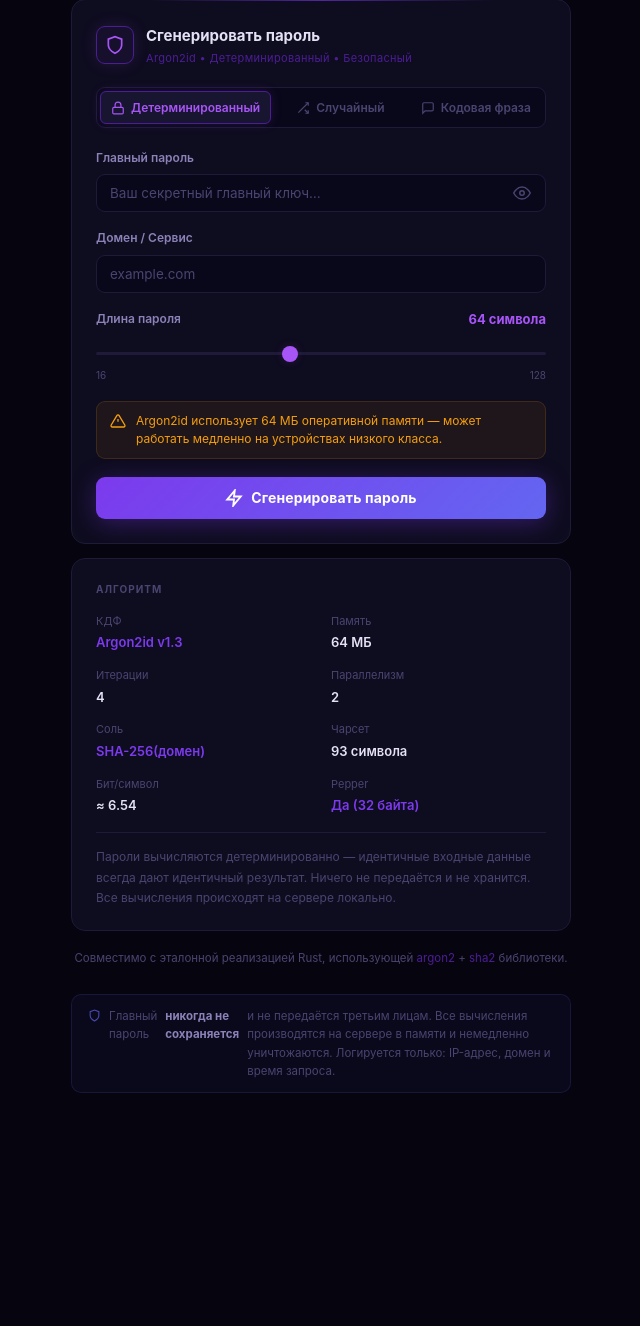
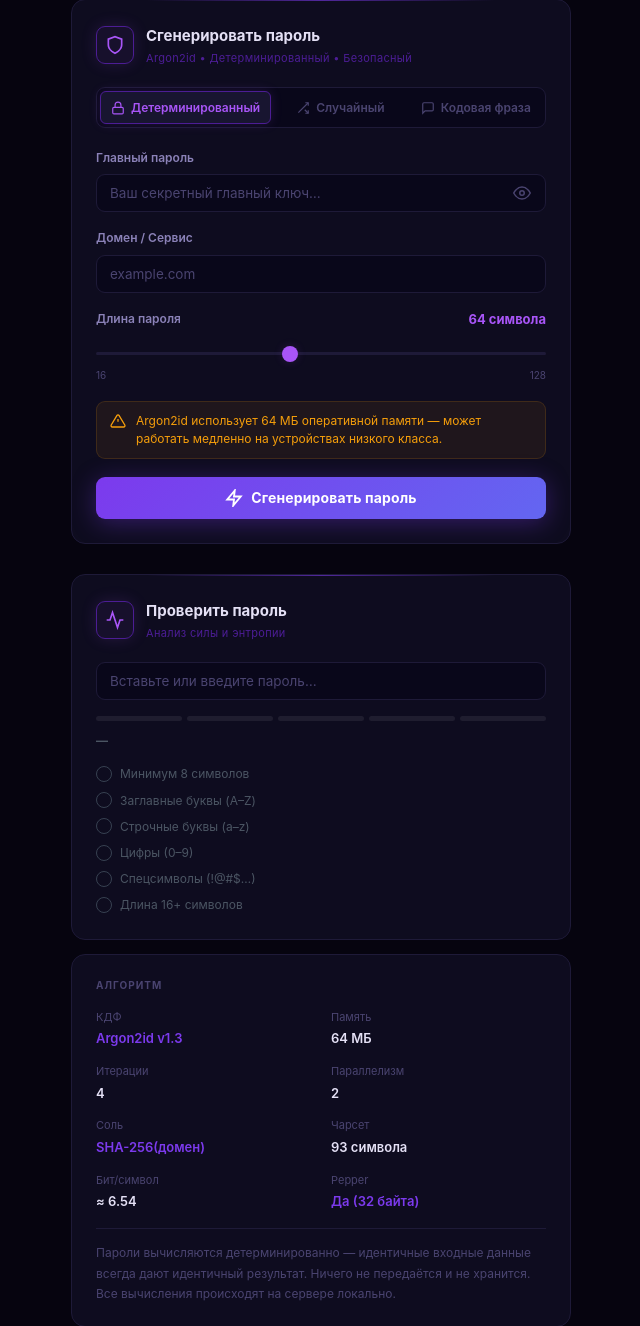
Before and after one commit to asmodeusss111/uPass, a FastAPI app: page / in a window 1280 px wide. Shown: the part 450-1776 px from the top of the page, without its empty margins (319-959 px from the left). Before the commit the page ends 1543 px from the top, so only its background shows below. Run offline with FastAPI, Linux system fonts and the light colour scheme.

Commit message:
feat: add password strength meter

```diff
--- a/static/css/styles.css
+++ b/static/css/styles.css
@@ -247,6 +247,29 @@ body::after {
 .mode-btn svg { flex-shrink: 0; }
 
 /* ── Separator / word-count buttons ────────────────────────────── */
+/* ── Strength Meter ─────────────────────────────────────────────── */
+.sm-bars { display: flex; gap: 5px; margin-bottom: 10px; }
+.sm-bar  { flex: 1; height: 5px; border-radius: 99px; background: rgba(255,255,255,0.07); transition: background 0.35s ease; }
+.sm-bar.s1 { background: #ef4444; box-shadow: 0 0 6px #ef444455; }
+.sm-bar.s2 { background: #f97316; box-shadow: 0 0 6px #f9731655; }
+.sm-bar.s3 { background: #eab308; box-shadow: 0 0 6px #eab30855; }
+.sm-bar.s4 { background: #22c55e; box-shadow: 0 0 6px #22c55e55; }
+.sm-bar.s5 { background: #6366f1; box-shadow: 0 0 6px #6366f155; }
+
+.sm-footer  { display: flex; justify-content: space-between; align-items: center; margin-bottom: 14px; }
+.sm-label   { font-size: 12px; font-weight: 700; text-transform: uppercase; letter-spacing: 0.06em; color: #4b5563; transition: color 0.3s; }
+.sm-entropy { font-size: 11px; color: #4b5563; }
+
+.sm-checks { display: flex; flex-direction: column; gap: 7px; }
+.sm-check  { display: flex; align-items: center; gap: 8px; font-size: 12px; color: #4b5563; transition: color 0.25s; }
+.sm-check.ok { color: #86efac; }
+.sm-dot {
+  width: 16px; height: 16px; border-radius: 50%; flex-shrink: 0;
+  border: 1.5px solid #374151; display: flex; align-items: center; justify-content: center;
+  font-size: 9px; transition: all 0.25s;
+}
+.sm-check.ok .sm-dot { background: #22c55e; border-color: #22c55e; color: #fff; }
+
 .sep-btns { display: flex; flex-wrap: wrap; gap: 8px; margin-top: 8px; }
 .sep-btn {
   padding: 6px 14px; border-radius: 8px; font-size: 12px; font-weight: 600;
--- a/static/index.html
+++ b/static/index.html
@@ -172,6 +172,45 @@
       </button>
     </div>
 
+    <!-- Strength Meter -->
+    <div class="card" style="margin-top:16px">
+      <div class="card-header">
+        <div class="card-icon">
+          <svg width="20" height="20" viewBox="0 0 24 24" fill="none" stroke="currentColor" stroke-width="2">
+            <polyline points="22 12 18 12 15 21 9 3 6 12 2 12"/>
+          </svg>
+        </div>
+        <div>
+          <div class="card-title">Проверить пароль</div>
+          <div class="card-sub">Анализ силы и энтропии</div>
+        </div>
+      </div>
+      <div class="field" style="margin-bottom:16px">
+        <div class="input-wrap">
+          <input type="text" id="sm-input" placeholder="Вставьте или введите пароль…" autocomplete="off" oninput="smAnalyze(this.value)"/>
+        </div>
+      </div>
+      <div class="sm-bars">
+        <div class="sm-bar" id="sm-b1"></div>
+        <div class="sm-bar" id="sm-b2"></div>
+        <div class="sm-bar" id="sm-b3"></div>
+        <div class="sm-bar" id="sm-b4"></div>
+        <div class="sm-bar" id="sm-b5"></div>
+      </div>
+      <div class="sm-footer">
+        <span class="sm-label" id="sm-label">—</span>
+        <span class="sm-entropy" id="sm-entropy"></span>
+      </div>
+      <div class="sm-checks">
+        <div class="sm-check" id="smc-len"><div class="sm-dot" id="smd-len"></div>Минимум 8 символов</div>
+        <div class="sm-check" id="smc-upper"><div class="sm-dot" id="smd-upper"></div>Заглавные буквы (A–Z)</div>
+        <div class="sm-check" id="smc-lower"><div class="sm-dot" id="smd-lower"></div>Строчные буквы (a–z)</div>
+        <div class="sm-check" id="smc-digit"><div class="sm-dot" id="smd-digit"></div>Цифры (0–9)</div>
+        <div class="sm-check" id="smc-special"><div class="sm-dot" id="smd-special"></div>Спецсимволы (!@#$…)</div>
+        <div class="sm-check" id="smc-long"><div class="sm-dot" id="smd-long"></div>Длина 16+ символов</div>
+      </div>
+    </div>
+
     <!-- Algorithm info -->
     <div class="algo">
       <div class="algo-title">Алгоритм</div>
--- a/static/js/app.js
+++ b/static/js/app.js
@@ -247,3 +247,58 @@ async function copyPassword() {
 document.addEventListener('keydown', e => {
   if (e.key === 'Enter') generate();
 });
+
+// ── Strength Meter ───────────────────────────────────────────────
+const _SM_LABELS = ['', 'Очень слабый', 'Слабый', 'Средний', 'Сильный', 'Очень сильный'];
+const _SM_COLORS = ['', '#ef4444', '#f97316', '#eab308', '#22c55e', '#6366f1'];
+
+function _smEntropy(pwd) {
+  let pool = 0;
+  if (/[a-z]/.test(pwd)) pool += 26;
+  if (/[A-Z]/.test(pwd)) pool += 26;
+  if (/[0-9]/.test(pwd))  pool += 10;
+  if (/[^a-zA-Z0-9]/.test(pwd)) pool += 32;
+  return pool > 0 ? Math.round(pwd.length * Math.log2(pool)) : 0;
+}
+
+function _smScore(pwd) {
+  if (!pwd) return 0;
+  let s = 0;
+  if (pwd.length >= 8)          s++;
+  if (/[A-Z]/.test(pwd))        s++;
+  if (/[a-z]/.test(pwd))        s++;
+  if (/[0-9]/.test(pwd))        s++;
+  if (/[^a-zA-Z0-9]/.test(pwd)) s++;
+  if (pwd.length >= 16) s = Math.min(5, s + 1);
+  if (pwd.length < 6)   s = Math.min(1, s);
+  return Math.min(5, s);
+}
+
+function _smCheck(id, ok) {
+  document.getElementById('smc-' + id).classList.toggle('ok', ok);
+  const dot = document.getElementById('smd-' + id);
+  dot.textContent = ok ? '✓' : '';
+}
+
+function smAnalyze(pwd) {
+  const sc   = _smScore(pwd);
+  const bits = _smEntropy(pwd);
+
+  for (let i = 1; i <= 5; i++) {
+    const bar = document.getElementById('sm-b' + i);
+    bar.className = 'sm-bar' + (i <= sc ? ` s${sc}` : '');
+  }
+
+  const lbl = document.getElementById('sm-label');
+  lbl.textContent = pwd ? _SM_LABELS[sc] : '—';
+  lbl.style.color = pwd ? _SM_COLORS[sc] : '#4b5563';
+
+  document.getElementById('sm-entropy').textContent = pwd ? `~${bits} бит энтропии` : '';
+
+  _smCheck('len',     pwd.length >= 8);
+  _smCheck('upper',   /[A-Z]/.test(pwd));
+  _smCheck('lower',   /[a-z]/.test(pwd));
+  _smCheck('digit',   /[0-9]/.test(pwd));
+  _smCheck('special', /[^a-zA-Z0-9]/.test(pwd));
+  _smCheck('long',    pwd.length >= 16);
+}
```
